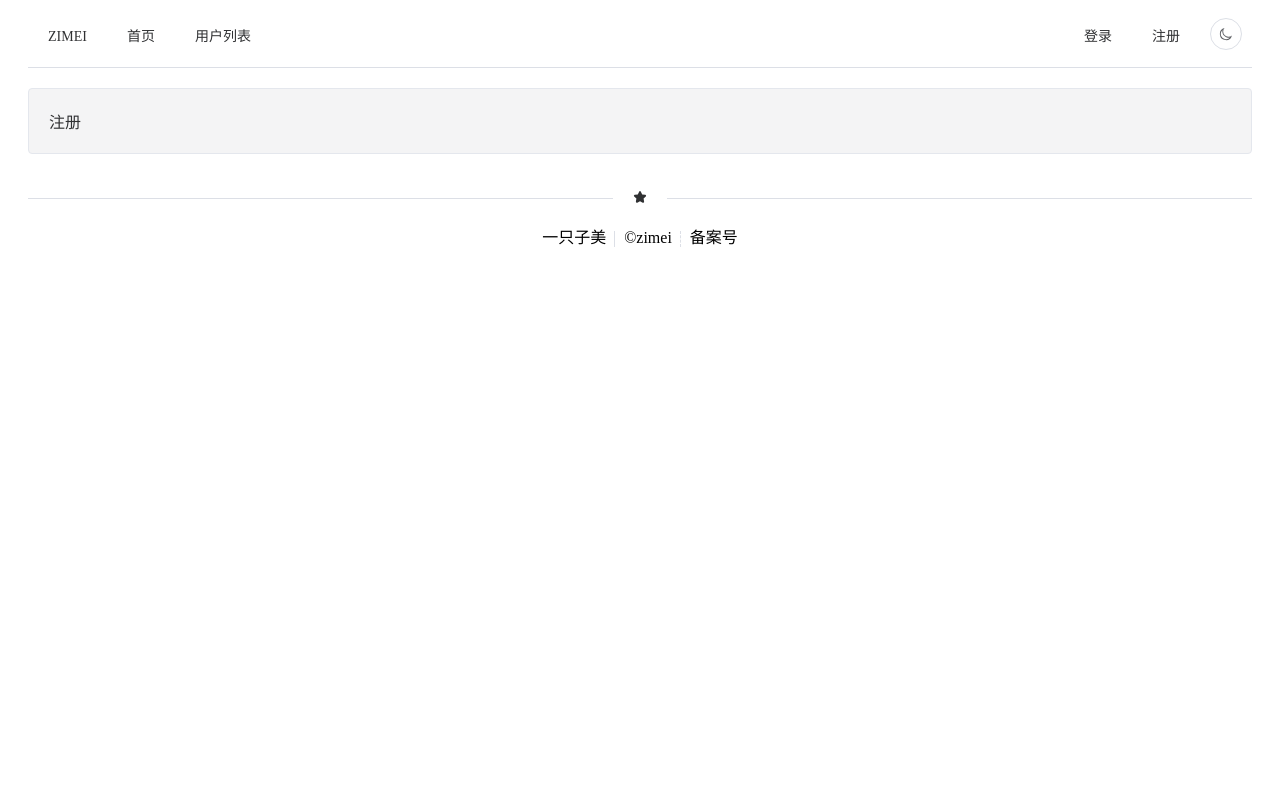
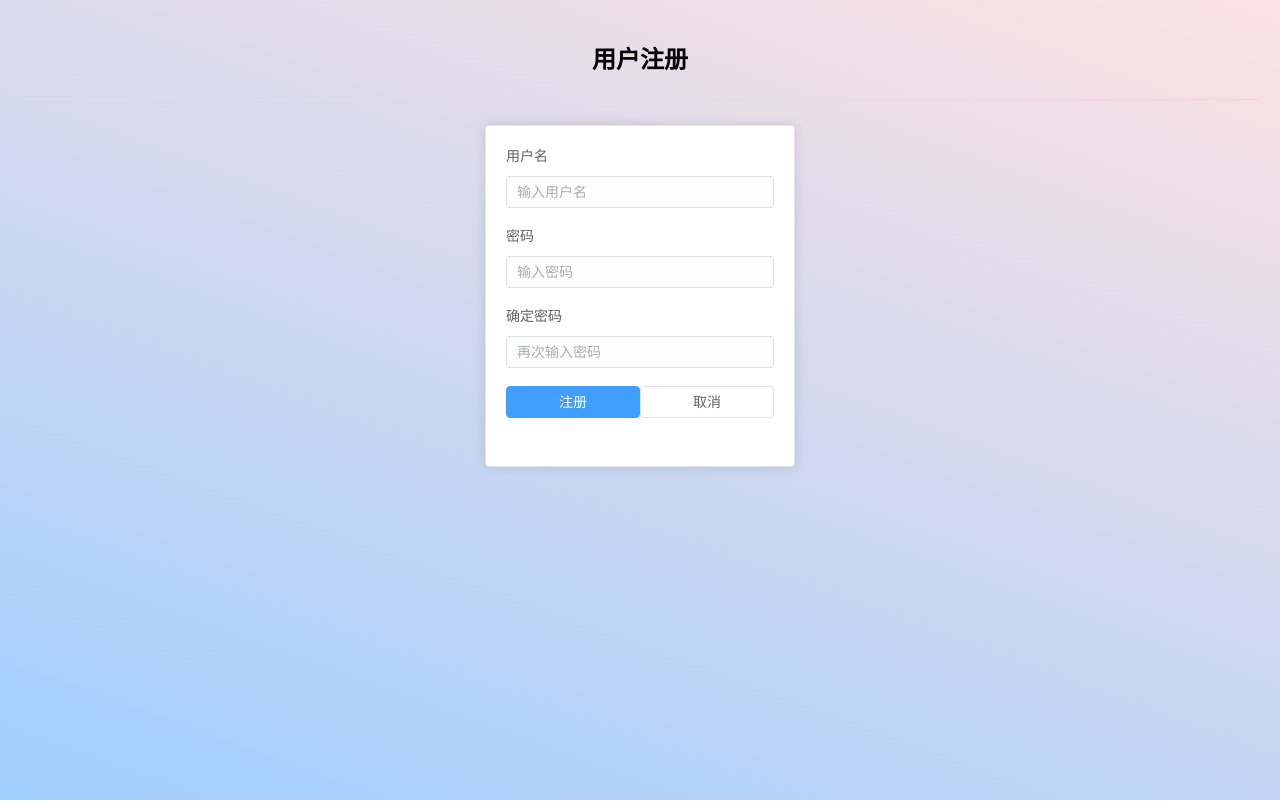
Before and after one commit to zimei11/MyBlogSpaceFinal, a Vue app: page /regist in a window 1280 px wide. Built offline with nearby package versions, Linux system fonts and the light colour scheme.

Commit message:
注册完成，项目结束

```diff
--- a/src/views/RegistView.vue
+++ b/src/views/RegistView.vue
@@ -1,9 +1,116 @@
 <template>
-<ContentBaseVue>
-    注册
-</ContentBaseVue>
+  <div class="common-layout">
+
+    <el-container>
+
+      <el-main>
+        <h1 style="text-align:center;">用户注册</h1>
+        <el-divider/>
+        <el-row>
+          <el-col :xs="6" :sm="8" :md="9">
+            <div class="grid-content ep-bg-purple"></div>
+          </el-col>
+          <el-col :xs="12" :sm="8" :md="6">
+
+            <el-card>
+              <el-form label-width="120px" label-position="top">
+                <el-form-item label="用户名">
+                  <el-input type="text" v-model="username" placeholder="输入用户名"/>
+                </el-form-item>
+                <el-form-item label="密码">
+                  <el-input type="password" v-model="password" placeholder="输入密码"/>
+                </el-form-item>
+                <el-form-item label="确定密码">
+                  <el-input type="password" v-model="password_confirm" placeholder="再次输入密码"/>
+                </el-form-item>
+                <p style="color:red" class="error-message">{{ error_message }}</p>
+                <el-form-item>
+                  <el-col :xs="24" :sm="12">
+                    <el-button class="button" type="primary" @click="register" style="width:100%">注册
+                    </el-button>
+                  </el-col>
+                  <el-col :xs="24" :sm="12">
+                    <el-button class="button" @click="cancel" style="width:100%">取消</el-button>
+                  </el-col>
+                </el-form-item>
+              </el-form>
+            </el-card>
+          </el-col>
+          <el-col :xs="6" :sm="8" :md="9">
+            <div class="grid-content ep-bg-purple"></div>
+          </el-col>
+        </el-row>
+      </el-main>
+    </el-container>
+  </div>
 </template>
 
 <script setup>
-import ContentBaseVue from '@/components/ContentBase.vue';
+import {ref} from 'vue';
+import {useStore} from 'vuex';
+import router from '@/router/index';
+import $ from 'jquery';
+
+const store = useStore();
+let username = ref('');
+let password = ref('');
+let password_confirm = ref('');
+let error_message = ref('');
+
+const register = () => {
+  error_message.value = "";
+  $.ajax({
+    url: "https://app165.acapp.acwing.com.cn/myspace/user/",
+    type: "POST",
+    data: {
+      username: username.value,
+      password: password.value,
+      password_confirm: password_confirm.value,
+    },
+    success(resp) {
+      if (resp.result === "success") {
+        store.dispatch("login", {
+          username: username.value,
+          password: password.value,
+          success() {
+            router.push({name: 'userlist'});
+          },
+          error() {
+            error_message.value = "系统异常，请稍后重试";
+          }
+        });
+      } else {
+        error_message.value = resp.result;
+      }
+    }
+  })
+};
+
+const cancel = () => {
+  router.push({name: 'home'});
+}
 </script>
+
+<style scoped>
+.button {
+  margin-bottom: 10px;
+}
+
+.el-container {
+  height: 100%;
+}
+
+.el-main {
+  height: 100%;
+  background: linear-gradient(200deg, var(--el-color-danger-light-8), var(--el-color-primary-light-5));
+}
+
+.common-layout {
+  height: 100%;
+}
+
+/* .el-card{
+    background-image: url('https://img.zimei.xyz/202207101321009.jpg');
+    background-size:100%;
+} */
+</style>
```
